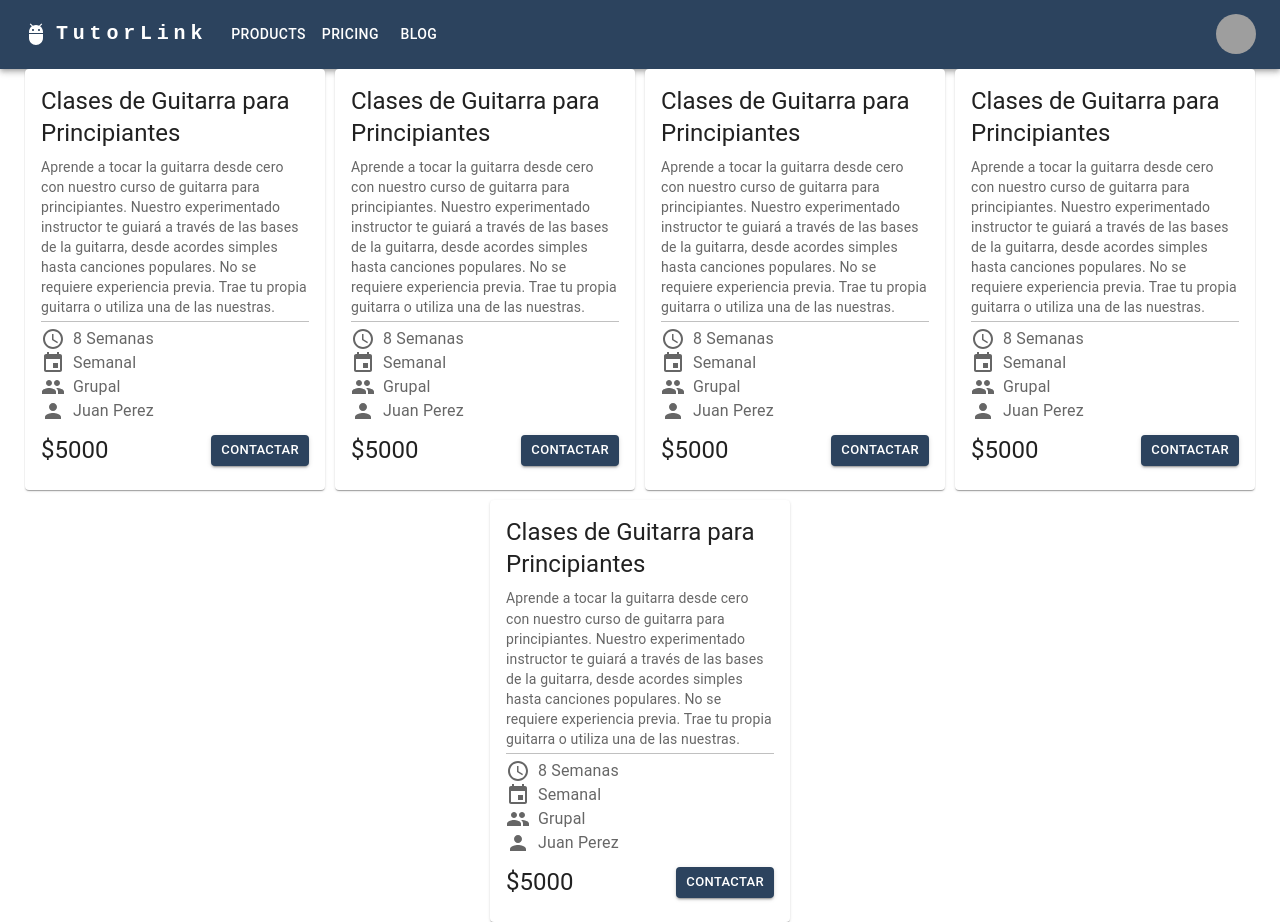
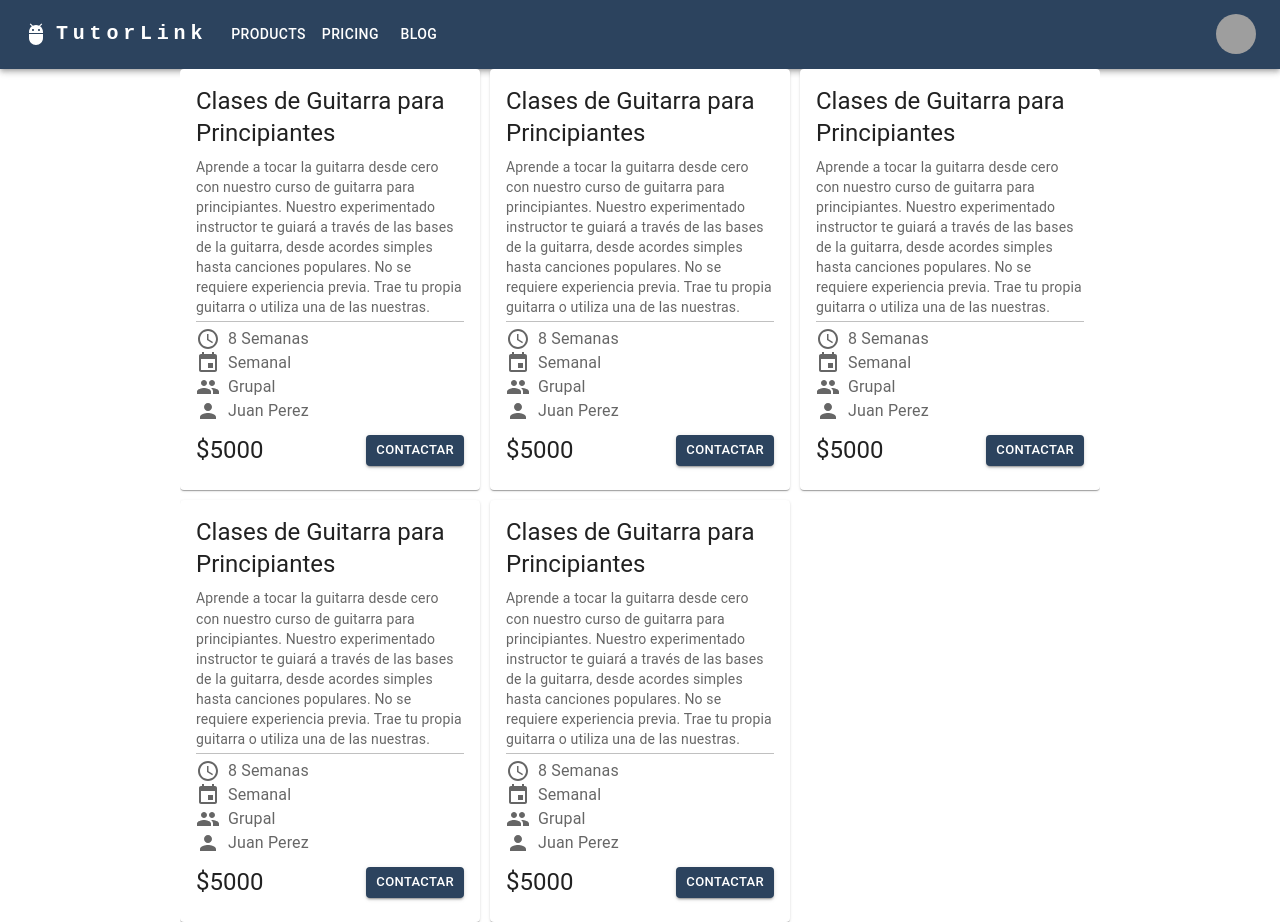
Before and after one commit to asantoro36/Owltutor, a React (Create React App) app: page / in a window 1280 px wide. Built offline with nearby package versions, Linux system fonts and the light colour scheme; grey boxes are pictures that could not be loaded.

Commit message:
make responsive card container

```diff
--- a/src/home/ServicesBoard.css
+++ b/src/home/ServicesBoard.css
@@ -9,9 +9,26 @@
 
 .card-container {
     margin: 0 auto;
-    display: flex;
-    flex-wrap: wrap;
+    display: grid;
+    grid-template-columns: repeat(1, 1fr);
     gap: 10px;
-    justify-content: center;
     overflow: auto;
 }
+
+@media (min-width: 768px) {
+    .card-container.columns {
+        grid-template-columns: repeat(2, 1fr);
+    }
+}
+
+@media (min-width: 992px) {
+    .card-container.columns {
+        grid-template-columns: repeat(3, 1fr);
+    }
+}
+
+@media (min-width: 1300px) {
+    .card-container.columns {
+        grid-template-columns: repeat(4, 1fr);
+    }
+}
--- a/src/home/ServicesBoard.tsx
+++ b/src/home/ServicesBoard.tsx
@@ -6,7 +6,7 @@ export const ServicesBoard = () => {
     return (
         <div className="board">
 
-            <div className="card-container">
+            <div className={'card-container columns'}>
                 {
                     Array.from({ length: 5 }).map((_, i) => (
                         <ServiceCard></ServiceCard>
```
